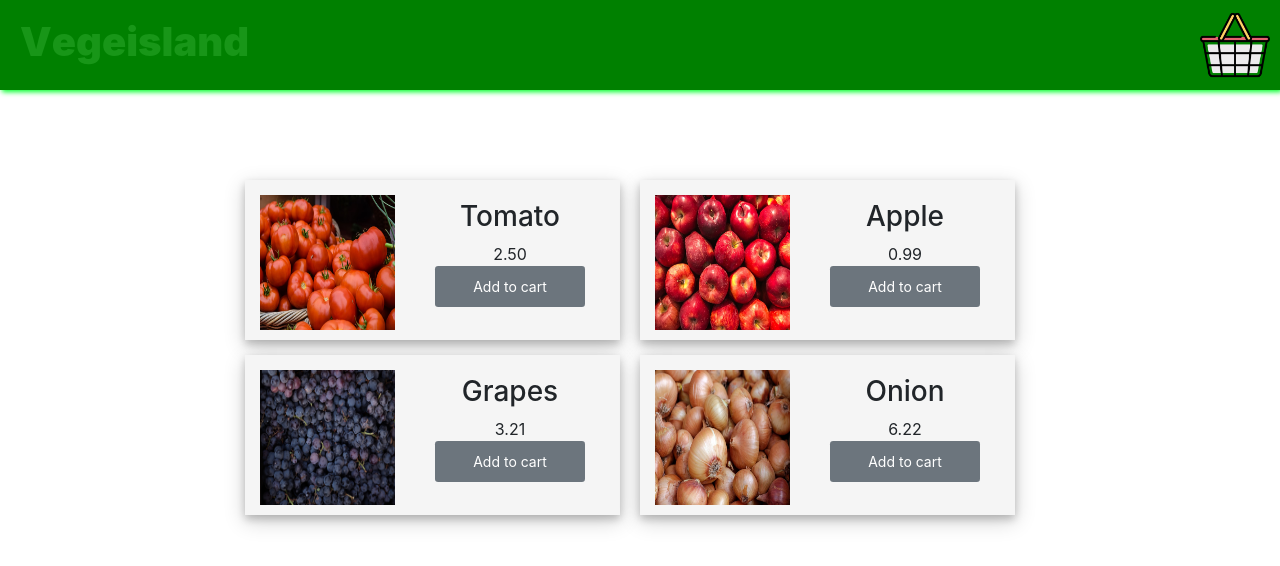
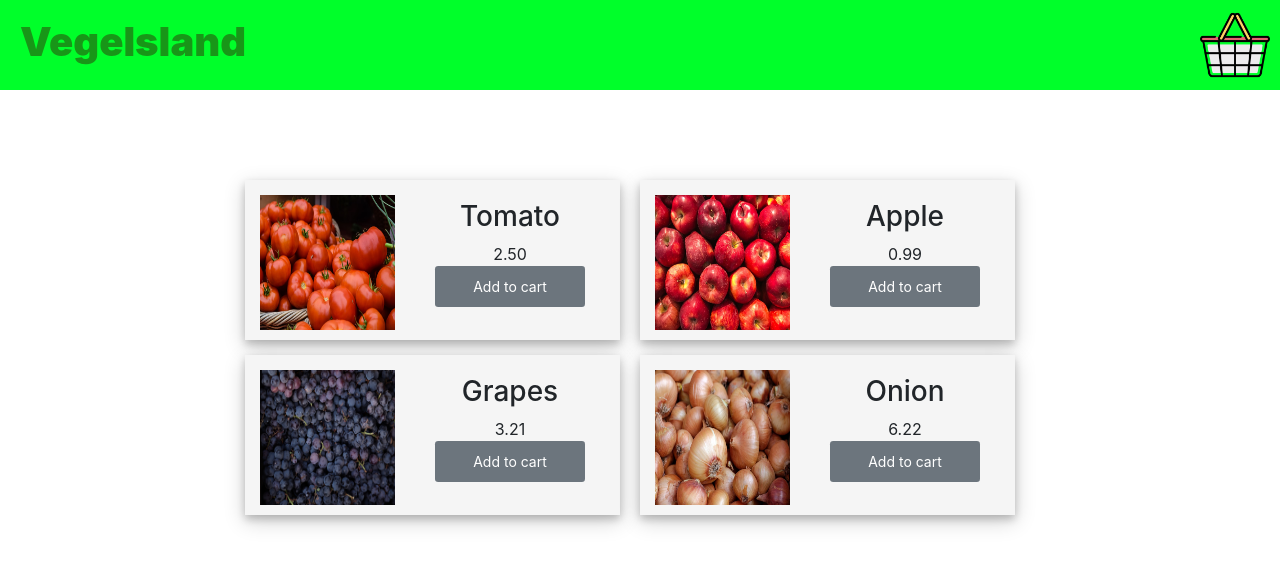
Before and after one commit to Datureli/Shopping-cart-with-vue-2-, a Vue app: page / in a window 1280 px wide. Shown: the top 566 px of the page. Built offline with nearby package versions, Linux system fonts and the light colour scheme.

Commit message:
shortcut additemsToCart function with ternary operator

```diff
--- a/src/App.vue
+++ b/src/App.vue
@@ -1,7 +1,7 @@
 <template>
   <div>
     <header>
-      <h1 @click="navigateTo('products')">V<span>egeislan</span>d</h1>
+      <h1 @click="navigateTo('products')">VegeIsland</h1>
       <button @click="navigateTo('cart')">
         <p v-for="(product, id) in cart" :key="id">
           {{ sumQuantity }}
@@ -22,7 +22,7 @@
 import Products from "./components/Products.vue";
 import Cart from "./components/Cart.vue";
 export default {
-    components: { Products, Cart },
+  components: { Products, Cart },
   data() {
     return {
       page: "products",
@@ -32,12 +32,7 @@ export default {
   },
   methods: {
     addItemToCart(product) {
-      if (product.quantity === 0) {
-        product.quantity += 1;
-        this.cart.push(product);
-      } else {
-        product.quantity += 1;
-      }
+      !product.quantity ? this.cart.push(product) && product.quantity++ : product.quantity += 1
     },
     removeItemFromCart(product) {
       this.cart.splice(this.cart.indexOf(product), 1);
@@ -73,8 +68,7 @@ body {
 
 header {
   height: 90px;
-  box-shadow: 2px 2px 5px rgb(0, 255, 42);
-  background-color: green;
+  background-color: rgb(0, 255, 42);
   text-align: right;
   font-size: 30px;
 
@@ -93,7 +87,7 @@ header {
     border: none;
     cursor: pointer;
     color: red;
-    background-color: green;
+    background-color: rgb(0, 255, 42);
 
     &:hover {
       filter: contrast(150%);
@@ -101,16 +95,11 @@ header {
   }
   h1 {
     float: left;
-       color: rgb(24, 150, 24);
+    color: rgb(24, 150, 24);
     margin: 18px 20px auto;
     display: flex;
     cursor: pointer;
     font-weight: 900;
   }
-  span {
-    color: rgb(24, 150, 24);
-    border-bottom: 1px solid green;
-    padding-bottom: 4px;
-  }
 }
 </style>
```
